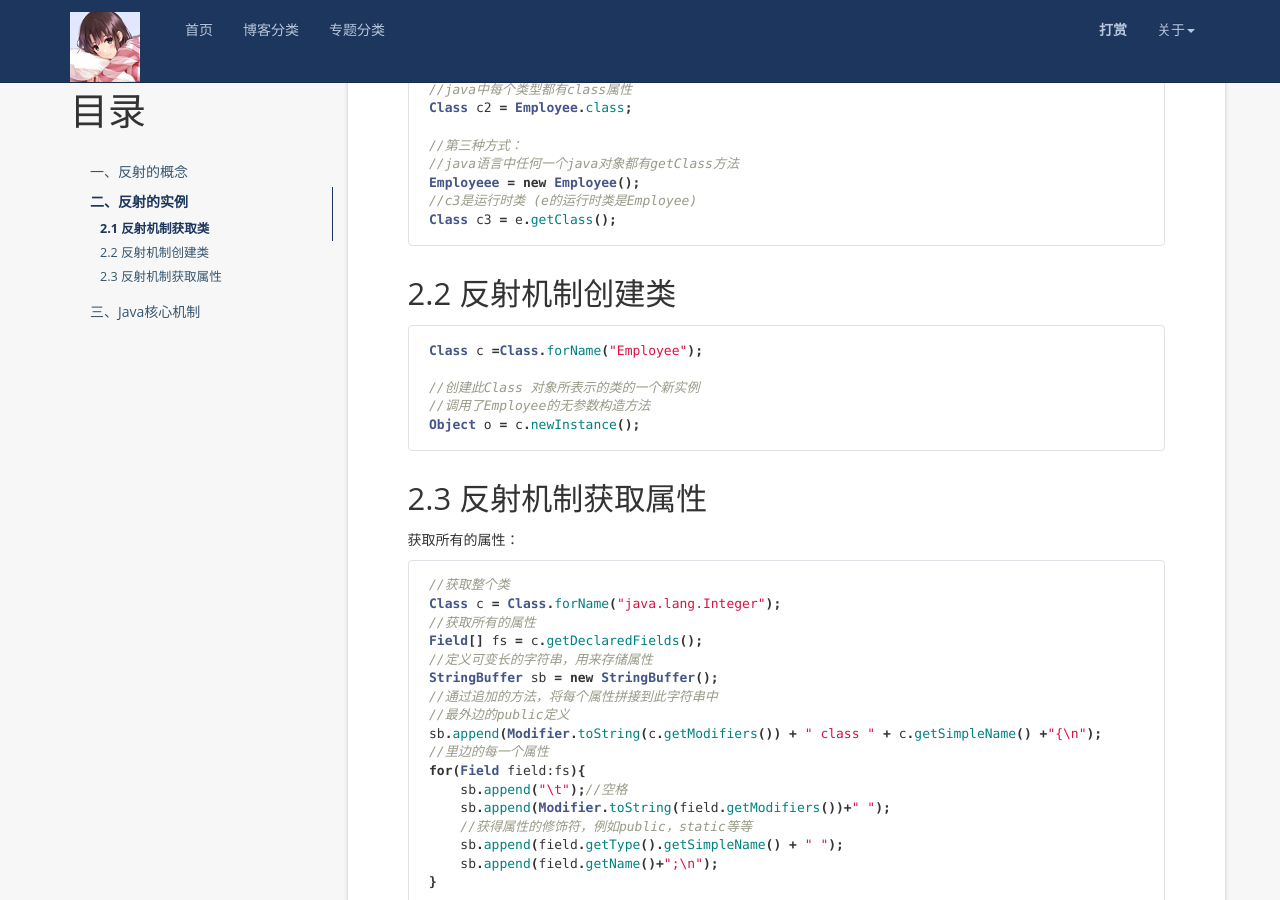
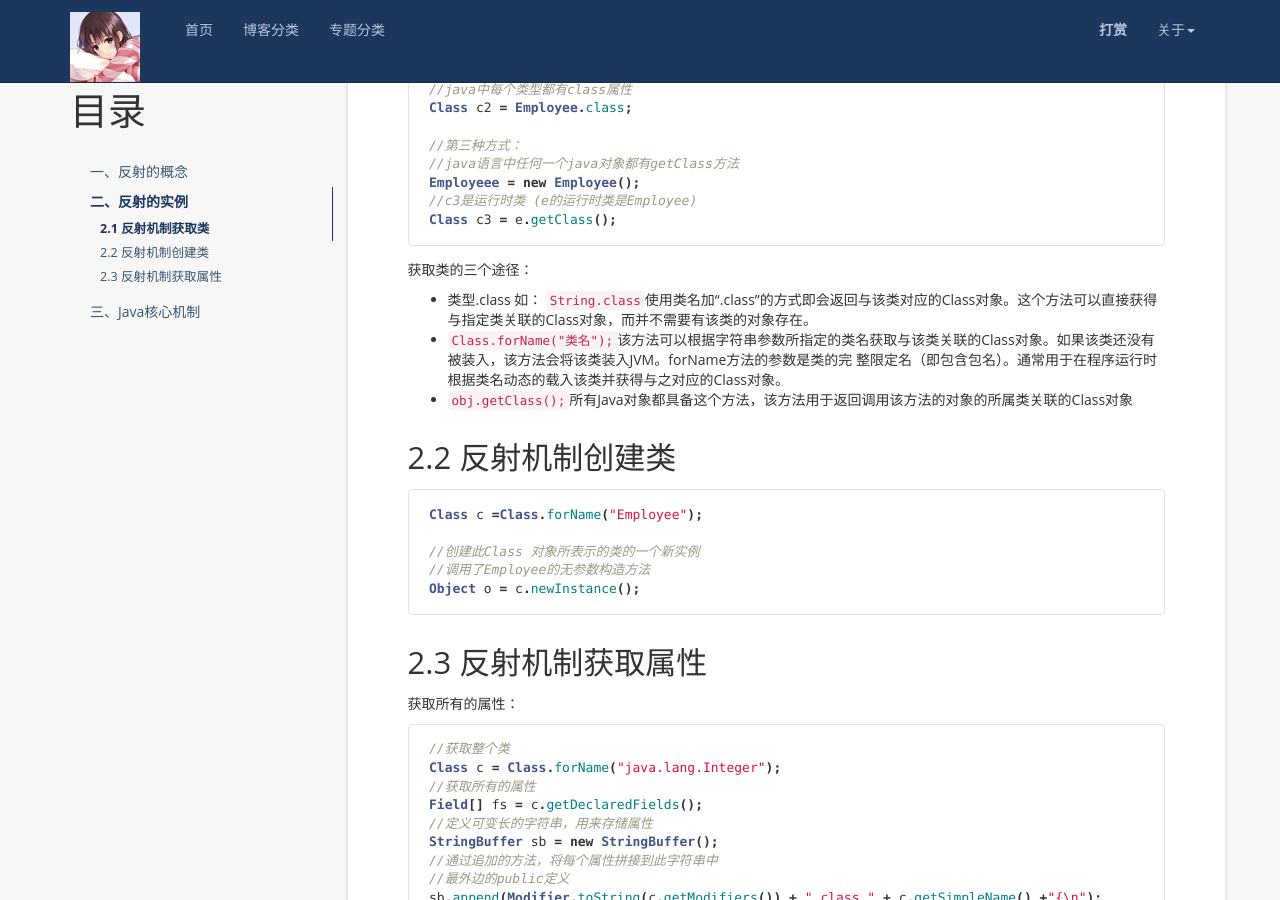
Before and after one commit to SakuraYUI/blog, a Jekyll site: the page built from _posts/2017-3-15-reflect.md, in a window 1280 px wide and 900 px high, scrolled down 1261 px. Built offline with Jekyll 4.4.1, drawn with Linux system fonts in a browser that asks for light colours; nearby versions of some CDN libraries; comment, search, counter and statistics services are not loaded.

Commit message:
更新文章

````diff
--- a/_posts/2017-3-15-reflect.md
+++ b/_posts/2017-3-15-reflect.md
@@ -58,6 +58,10 @@ Employeee = new Employee();
 //c3是运行时类 (e的运行时类是Employee)
 Class c3 = e.getClass();
 ```
+获取类的三个途径：
++ 类型.class  如： `String.class`使用类名加“.class”的方式即会返回与该类对应的Class对象。这个方法可以直接获得与指定类关联的Class对象，而并不需要有该类的对象存在。
++ `Class.forName("类名");`该方法可以根据字符串参数所指定的类名获取与该类关联的Class对象。如果该类还没有被装入，该方法会将该类装入JVM。forName方法的参数是类的完 整限定名（即包含包名）。通常用于在程序运行时根据类名动态的载入该类并获得与之对应的Class对象。
++ `obj.getClass();`所有Java对象都具备这个方法，该方法用于返回调用该方法的对象的所属类关联的Class对象
 
 2.2 反射机制创建类
 ----------------------------
````
